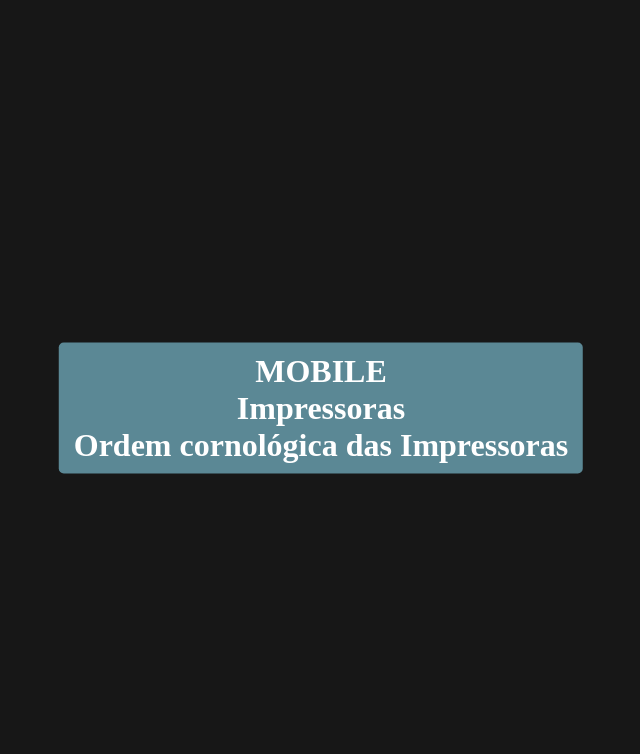
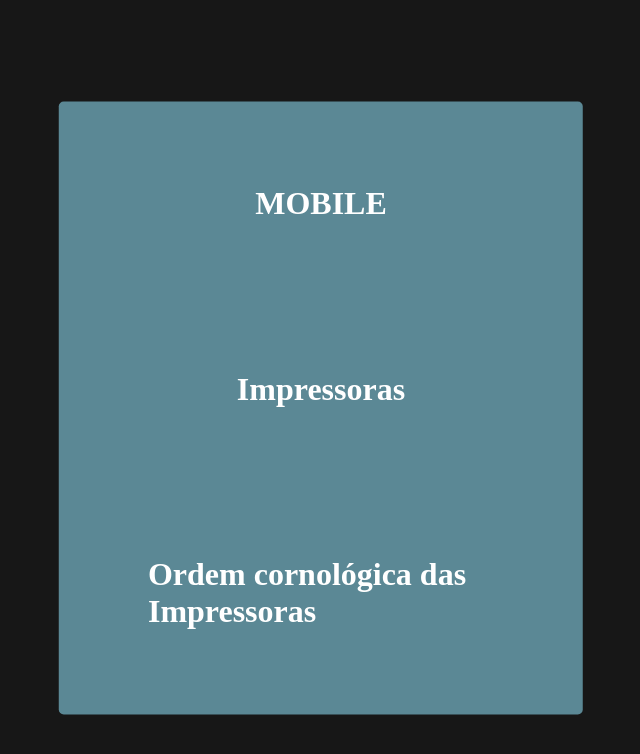
Before and after one commit to DinFloat/revisao, a plain HTML site: page index.html in a window 1280 px wide. Shown: the whole page, without its empty margins (327-967 px from the left). Drawn offline with Linux system fonts and the light colour scheme.

Commit message:
concertH1

```diff
--- a/style.css
+++ b/style.css
@@ -18,5 +18,5 @@ body{
 }
 
 h1{
-    margin: 0%;
+    margin: 15%;
 }
```
